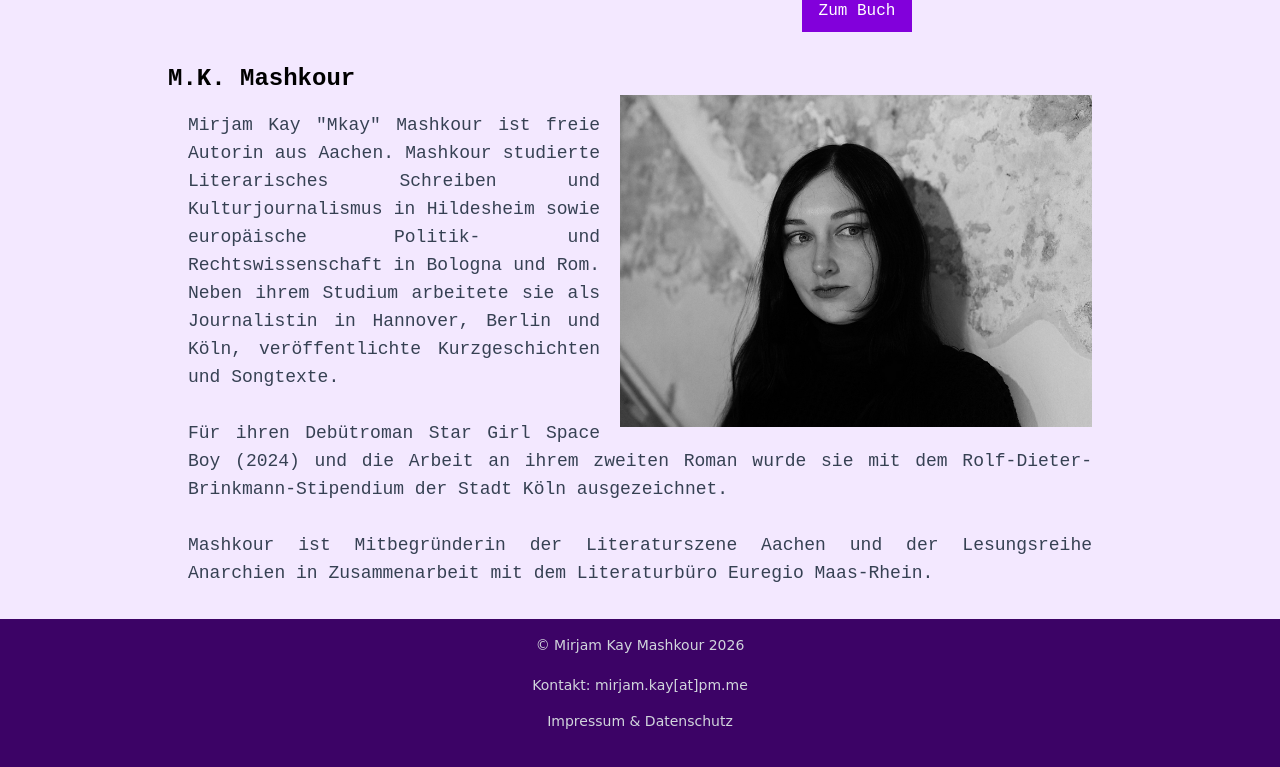
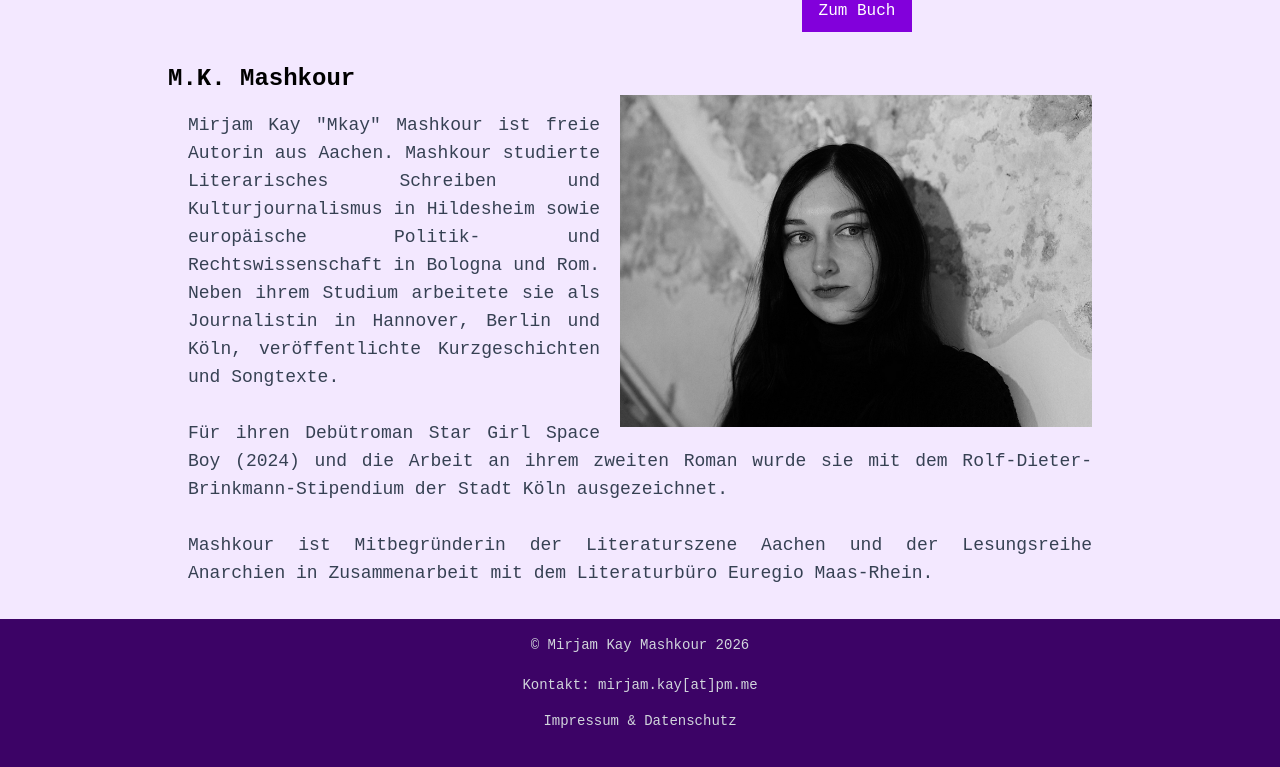
Before and after one commit to whimsical-jojo/mk-frontend, an Angular app: page / in a window 1280 px wide. Shown: the part 537-1304 px from the top of the page. Built offline with nearby package versions, Linux system fonts and the light colour scheme; a small style sheet from the web is missing.

Commit message:
Fixed comic sans showing up on the footer because I had added it for testing. Lol.

```diff
--- a/src/app/components/footer/footer.html
+++ b/src/app/components/footer/footer.html
@@ -1,4 +1,4 @@
-<div class="bg-purple-950 bg-blend-lighten mt-8 pb-12">
+<div class="font-mono bg-purple-950 bg-blend-lighten mt-8 pb-12">
     <p class="text-center text-gray-300 text-sm py-4">
         &copy; Mirjam Kay Mashkour 2026
         <br>
--- a/src/styles.css
+++ b/src/styles.css
@@ -5,7 +5,6 @@
 
 @theme{
   --font-mono: 'Hack', monospace;
-  --font-sans: 'Comic Sans MS', cursive, sans-serif;
 
   --font-oswald: 'Oswald', sans-serif;
 }
```
